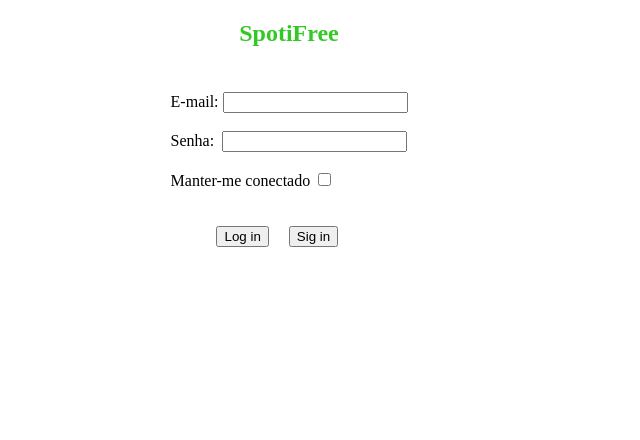
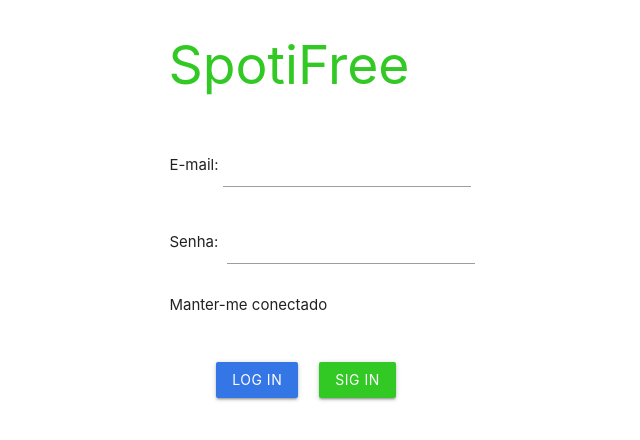
Before and after one commit to eriqueg/spotyFree, an Angular app: page /login in a window 1280 px wide. Shown: the top 440 px of the page, without its empty margins (351-991 px from the left). Built offline with nearby package versions, Linux system fonts and the light colour scheme.

Commit message:
Arrumando tela login

```diff
--- a/src/app/login/login.component.css
+++ b/src/app/login/login.component.css
@@ -6,9 +6,15 @@
      margin-left: 10%;
      padding-left: 30%;
      padding-top: 2%;
+    width: auto !important;
  }
- .button{
-     float: right;
+ #button-login{
+    float: right;
+    background-color:  #3576e6;
+ }
+ #button-registry{
+    float: right;
+    background-color: #32c924;
  }
  .divButton{
      width: 50%;
--- a/src/app/login/login.component.html
+++ b/src/app/login/login.component.html
@@ -1,10 +1,11 @@
+<link rel="stylesheet" href="https://cdnjs.cloudflare.com/ajax/libs/materialize/1.0.0/css/materialize.min.css">
 <h2 class="titulo">SpotiFree</h2>
     <div class="inputs">
-          E-mail: <input type="text"> <br/> <br/>
-          Senha:  <input type="password"> <br/><br/>
+          E-mail: <input type="text" class="inputs"> <br/> <br/>
+          Senha:  <input type="password" class="inputs"> <br/><br/>
           Manter-me conectado <input type="checkbox"><br/><br/>
           <div class="divButton">
-            <input type="button" value="Log in"class="button" (click)="logIn()" >
-            <input type="button" value="Sig in" class="button" (click)="sigIn()">
+            <input type="button" value="Log in"class="btn" id="button-login" (click)="logIn()" >
+            <input type="button" value="Sig in" class="btn" id="button-registry" (click)="sigIn()">
           </div>
     </div>
```
